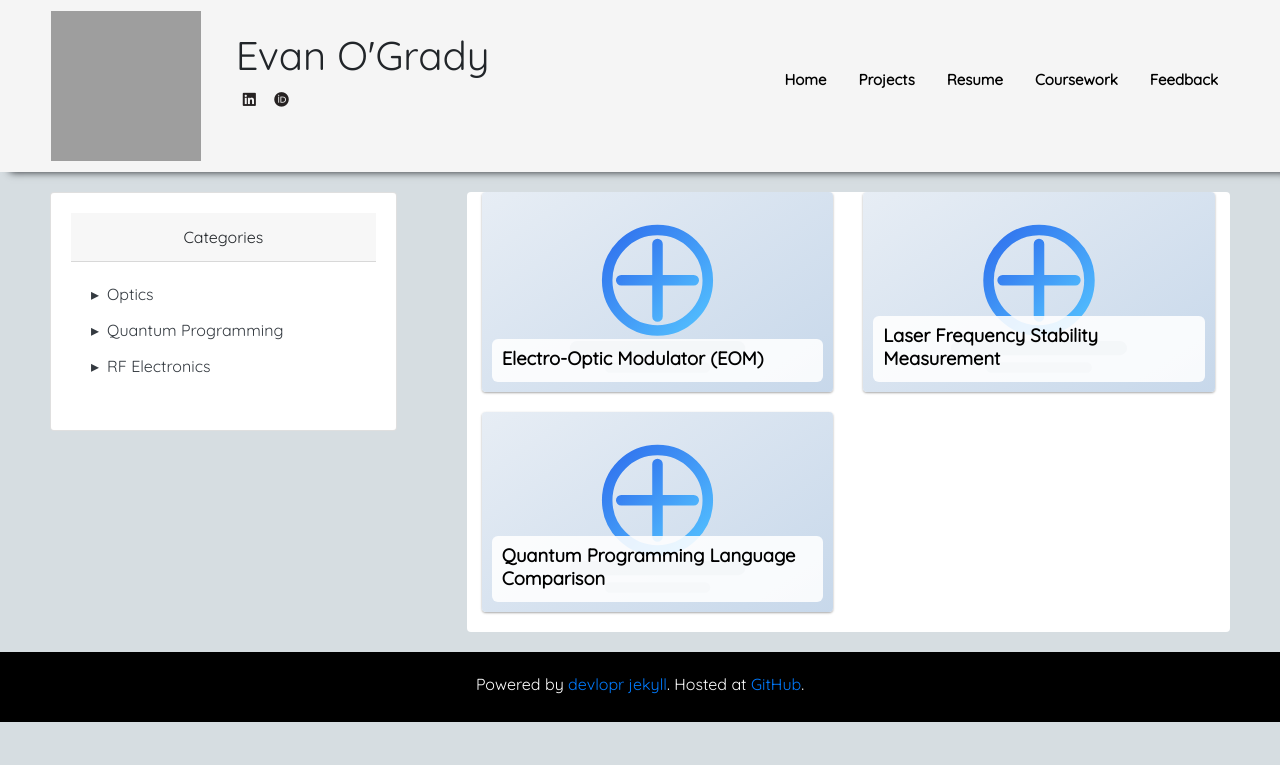
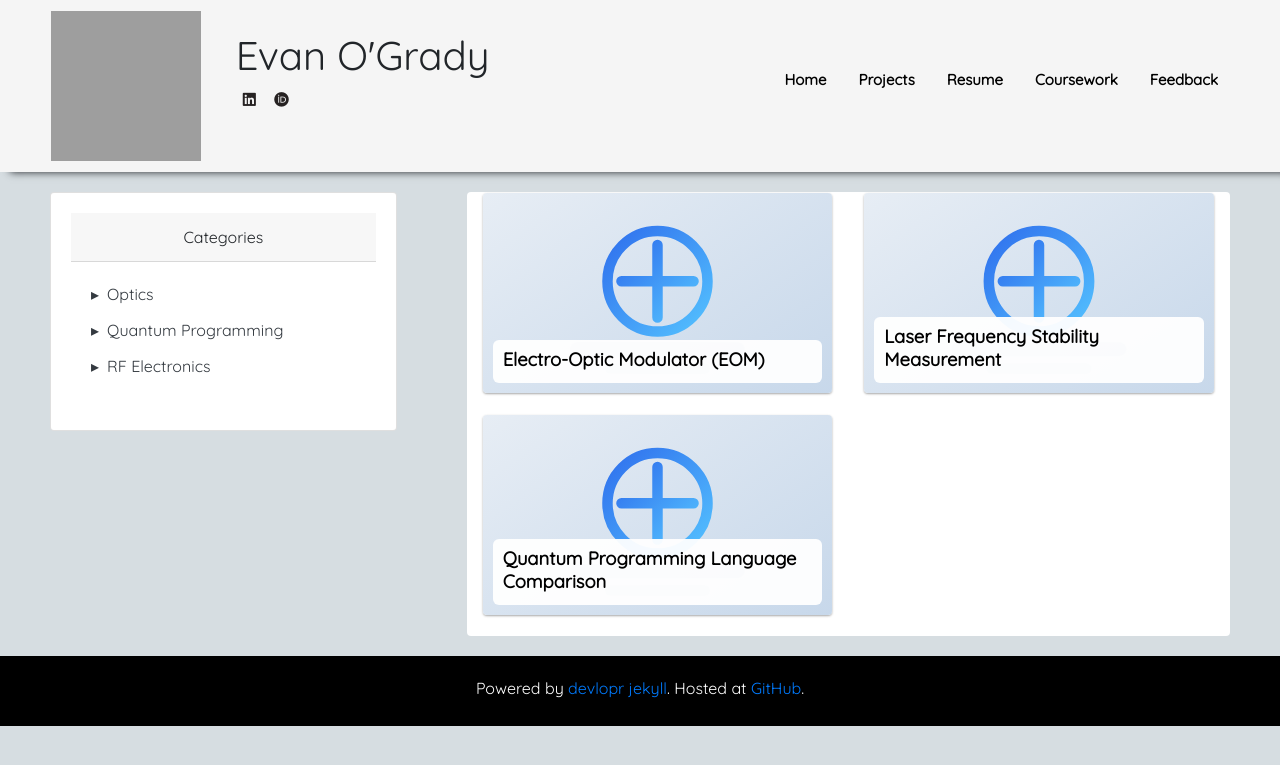
Before and after one commit to eogrady617/eogrady617.github.io, a Jekyll site: the page built from projects.md, in a window 1280 px wide. Shown: the top 765 px of the page. Built offline with Jekyll 4.4.1, drawn with Linux system fonts in a browser that asks for light colours; nearby versions of some CDN libraries; comment, search, counter and statistics services are not loaded; a style sheet for code colours, icons or effects is not loaded; grey boxes are pictures that could not be loaded.

Commit message:
Fix project card CSS review issues
Agent-Logs-Url: https://github.com/eogrady617/eogrady617.github.io/sessions/6bfa470e-4f01-4d5f-ae55-0159b4d9ac72

Co-authored-by: eogrady617 <20567946+eogrady617@users.noreply.github.com>

```diff
--- a/_sass/devlog.scss
+++ b/_sass/devlog.scss
@@ -229,7 +229,7 @@ footer {
     left: 10px;
     right: 10px;
     bottom: 10px;
-    background: rgba(255, 255, 255, 0.88);
+    background: rgba(255, 255, 255, 0.95);
     padding: 8px 10px;
     border-radius: 6px;
     text-align: left;
@@ -768,7 +768,7 @@ $layout--max-width: 1000px;
 [id*="post-btn-"]{
   background-color: transparent;
   margin: 0 !important;
-  border: 1px transparent !important;
+  border: 1px solid transparent !important;
   padding: 0 !important;
   height: auto !important;
   width: 100% !important;
```
